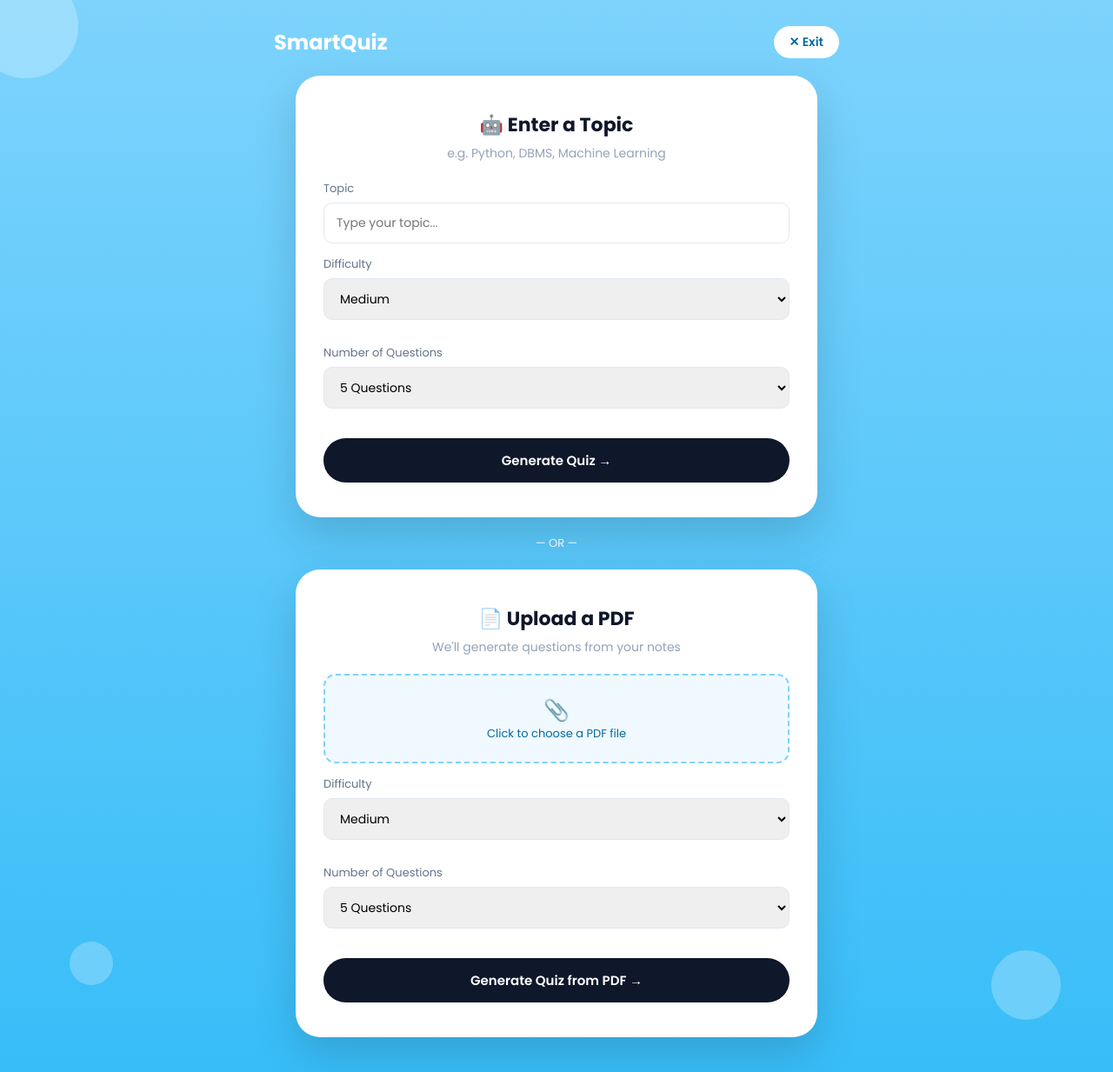
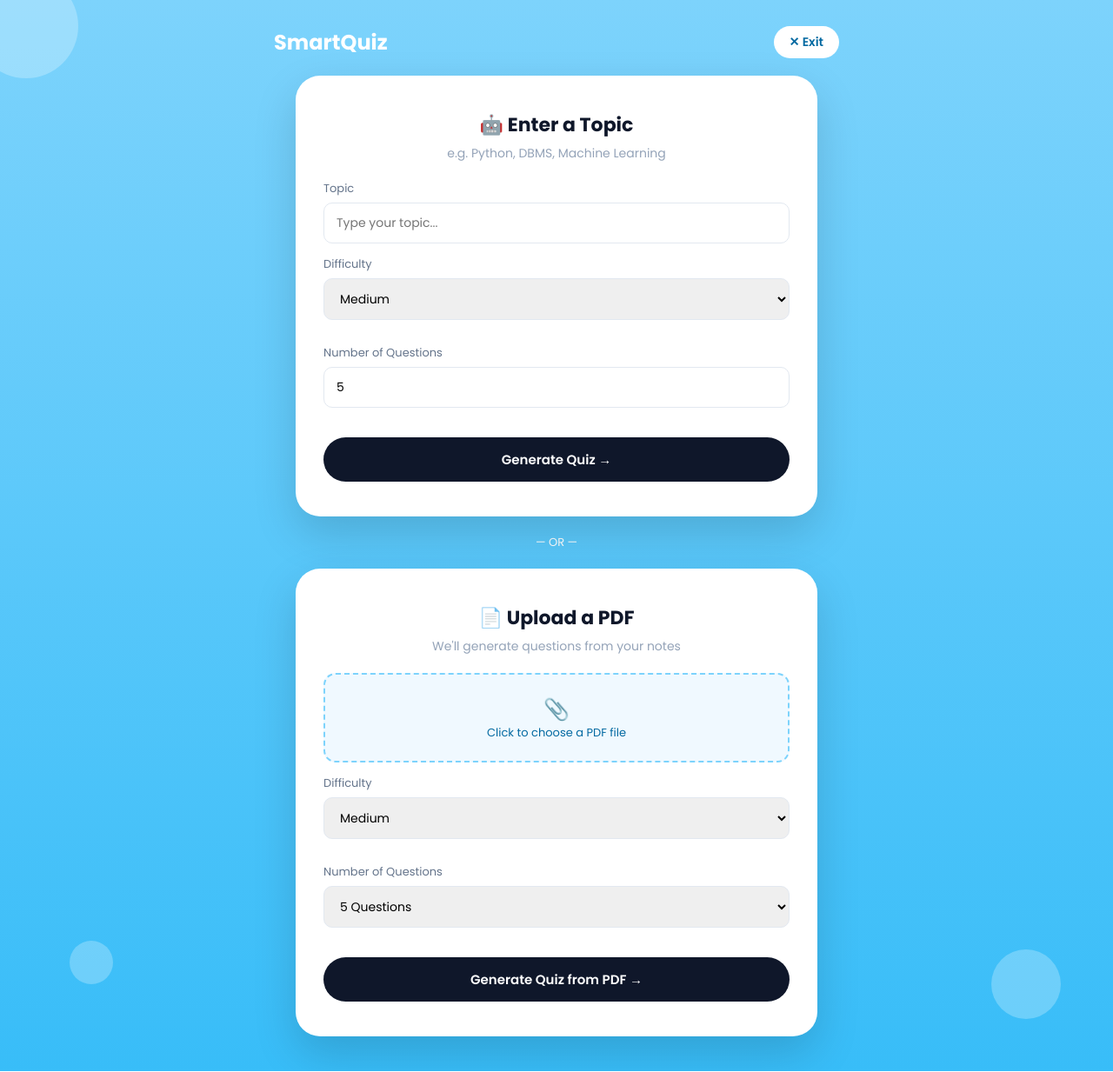
Before and after one commit to MBhargavi12/SmartQuiz, a Flask app: page /ai-quiz in a window 1280 px wide. Shown: the whole page at 87% size. Run offline with Flask 3, Linux system fonts and the light colour scheme; the visitor is signed in with stand-in values (Sample User, id 1).

Commit message:
Increase PDF quiz question limit to 100

```diff
--- a/app.py
+++ b/app.py
@@ -303,8 +303,8 @@ def pdf_quiz():
     num_questions = int(request.form.get('num_questions', 5))
     difficulty = request.form.get('difficulty', 'Medium')
 
-    if num_questions > 20:
-        num_questions = 20
+    if num_questions > 100:
+        num_questions = 100
 
     if not pdf_file:
         flash("No file uploaded.")
@@ -314,10 +314,11 @@ def pdf_quiz():
     pdf_path = os.path.join(app.config['UPLOAD_FOLDER'], filename)
     pdf_file.save(pdf_path)
     file_size = os.path.getsize(pdf_path)
-    if file_size > 5 * 1024 * 1024:  # 5MB limit
-        os.remove(pdf_path)
-        flash("PDF is too large. Please upload a file under 5MB.")
-        return redirect(url_for('ai_quiz'))
+    file_size = os.path.getsize(pdf_path)
+    if file_size > 15 * 1024 * 1024:  # 15MB limit
+       os.remove(pdf_path)
+       flash("PDF is too large. Please upload a file under 15MB.")
+       return redirect(url_for('ai_quiz'))
 
     pdf_text = extract_text_from_pdf(pdf_path)
 
--- a/templates/ai_quiz_form.html
+++ b/templates/ai_quiz_form.html
@@ -45,12 +45,7 @@
             </select>
 
             <label>Number of Questions</label>
-            <select name="num_questions" style="width:100%; padding:12px 14px; border:1px solid #e2e8f0; border-radius:10px; font-size:14px; margin-bottom:14px;">
-                <option value="5">5 Questions</option>
-                <option value="10">10 Questions</option>
-                <option value="15">15 Questions</option>
-                <option value="20">20 Questions</option>
-            </select>
+              <input type="number" name="num_questions" min="1" max="100" value="5" placeholder="Enter number of questions (max 100)" style="width:100%; padding:12px 14px; border:1px solid #e2e8f0; border-radius:10px; font-size:14px; margin-bottom:14px;">
 
             <button type="submit" class="pill-btn primary">Generate Quiz →</button>
         </form>
```
